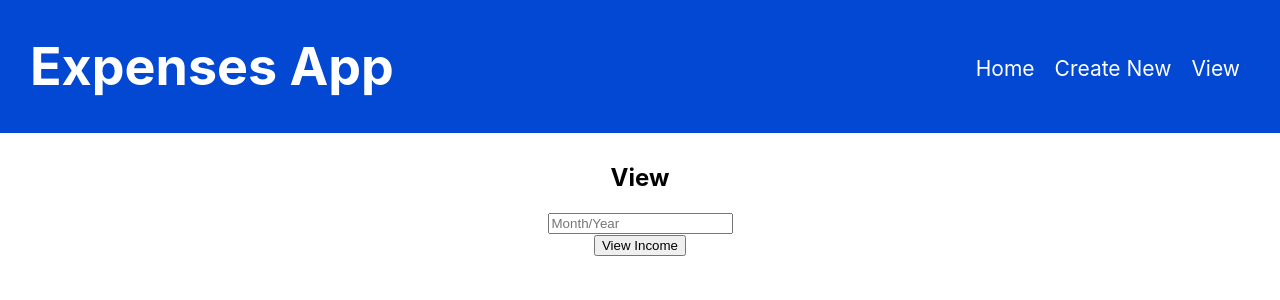
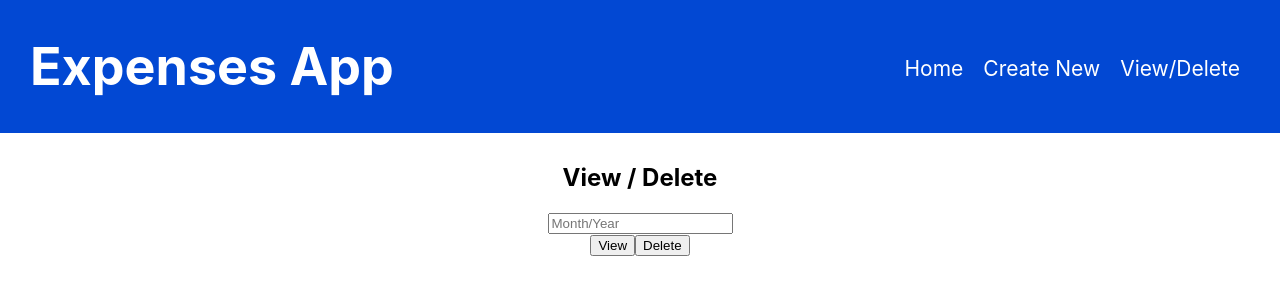
Before and after one commit to itdev161-fa2019/adam-peterka-p2, a React (Create React App) app in the folder client/: page /view in a window 1280 px wide. Shown: the top 300 px of the page. Built offline with nearby package versions, Linux system fonts and the light colour scheme.

Commit message:
updated view.js to handle deleting

```diff
--- a/client/src/App.tsx
+++ b/client/src/App.tsx
@@ -57,7 +57,40 @@ class App extends React.Component {
           localStorage.removeItem("income");
           localStorage.removeItem("monthYear");
           this.setState({ income: null, weeklyIncome: null });
-          console.error(`Error logging in: ${error}`);
+          console.error(`Error viewing in: ${error}`);
+        });
+    }
+  };
+
+  deleteIncome = () => {
+    const token = localStorage.getItem("token");
+
+    if (!token) {
+      localStorage.removeItem("income");
+      localStorage.removeItem("monthYear");
+      this.setState({ income: null, weeklyIncome: null });
+    }
+
+    if (token) {
+      const config = {
+        headers: {
+          "x-auth-token": token
+        }
+      };
+      axios
+        .delete("http://localhost:5000/api/delete", config)
+        .then(response => {
+          localStorage.removeItem("income");
+          localStorage.removeItem("monthYear");
+          localStorage.removeItem("token");
+          this.setState({ income: null, monthYear: null, token: null });
+          console.log(response);
+        })
+        .catch(error => {
+          localStorage.removeItem("income");
+          localStorage.removeItem("monthYear");
+          this.setState({ income: null, monthYear: null });
+          console.error(`Error finding in: ${error}`);
         });
     }
   };
@@ -72,7 +105,8 @@ class App extends React.Component {
   render() {
     let { income, monthYear, data } = this.state;
     const authProps = {
-      authenticateIncome: this.authenticateIncome
+      authenticateIncome: this.authenticateIncome,
+      deleteIncome: this.deleteIncome
     };
 
     return (
@@ -93,7 +127,7 @@ class App extends React.Component {
                     Close View
                   </Link>
                 ) : (
-                  <Link to="/view">View</Link>
+                  <Link to="/view">View/Delete</Link>
                 )}
               </li>
             </ul>
--- a/client/src/components/View/View.js
+++ b/client/src/components/View/View.js
@@ -2,7 +2,7 @@ import React, { useState } from "react";
 import axios from "axios";
 import { useHistory } from "react-router-dom";
 
-const View = ({ authenticateIncome }) => {
+const View = ({ authenticateIncome, deleteIncome }) => {
   let history = useHistory();
   const [incomeData, setIncomeData] = useState({
     monthYear: ""
@@ -43,7 +43,7 @@ const View = ({ authenticateIncome }) => {
       localStorage.setItem("token", res.data.token);
       history.push("/");
     } catch (error) {
-      //Cleare user data
+      //Cleare income data
       localStorage.removeItem("token");
 
       setErrorData({
@@ -55,9 +55,44 @@ const View = ({ authenticateIncome }) => {
     authenticateIncome();
   };
 
+  const deleteSingle = async () => {
+    const newIncome = {
+      monthYear: monthYear
+    };
+
+    try {
+      const config = {
+        headers: {
+          "Content-Type": "application/json"
+        }
+      };
+
+      const body = JSON.stringify(newIncome);
+      const res = await axios.post(
+        "http://localhost:5000/api/view",
+        body,
+        config
+      );
+
+      // Store income data and redirect
+      localStorage.setItem("token", res.data.token);
+      history.push("/");
+    } catch (error) {
+      //Cleare income data
+      localStorage.removeItem("token");
+
+      setErrorData({
+        ...errors,
+        errors: error.response.data.errors
+      });
+    }
+
+    deleteIncome();
+  };
+
   return (
     <div>
-      <h2>View</h2>
+      <h2>View / Delete</h2>
       <div>
         <input
           type="text"
@@ -68,7 +103,8 @@ const View = ({ authenticateIncome }) => {
         />
       </div>
       <div>
-        <button onClick={() => viewIncome()}>View Income</button>
+        <button onClick={() => viewIncome()}>View</button>
+        <button onClick={() => deleteSingle()}>Delete</button>
       </div>
       <div>
         {errors && errors.map(error => <div key={error.msg}>{error.msg}</div>)}
```
Also changed, not shown: 1 other file (tests, documents, lock files or other folders).
